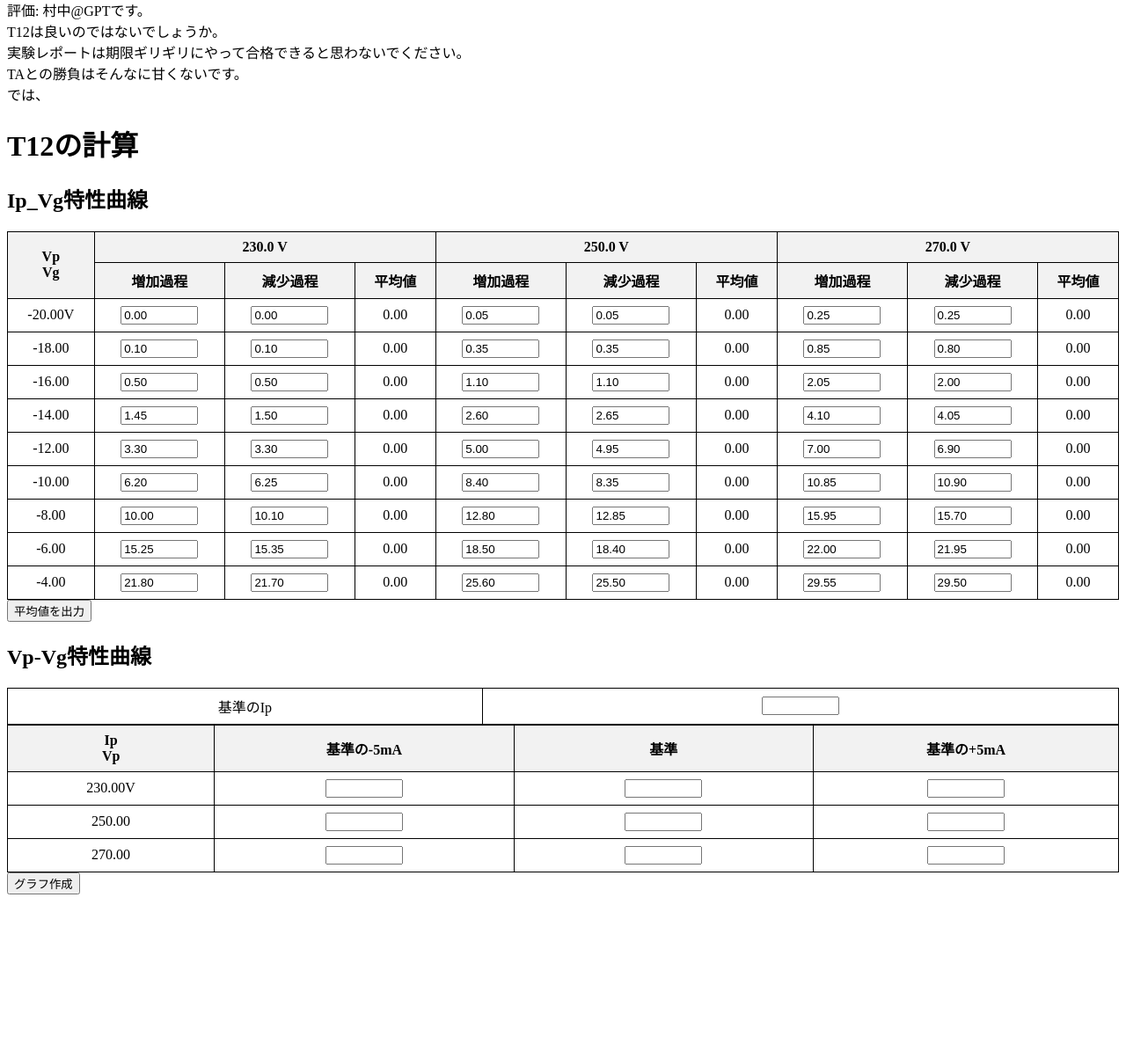
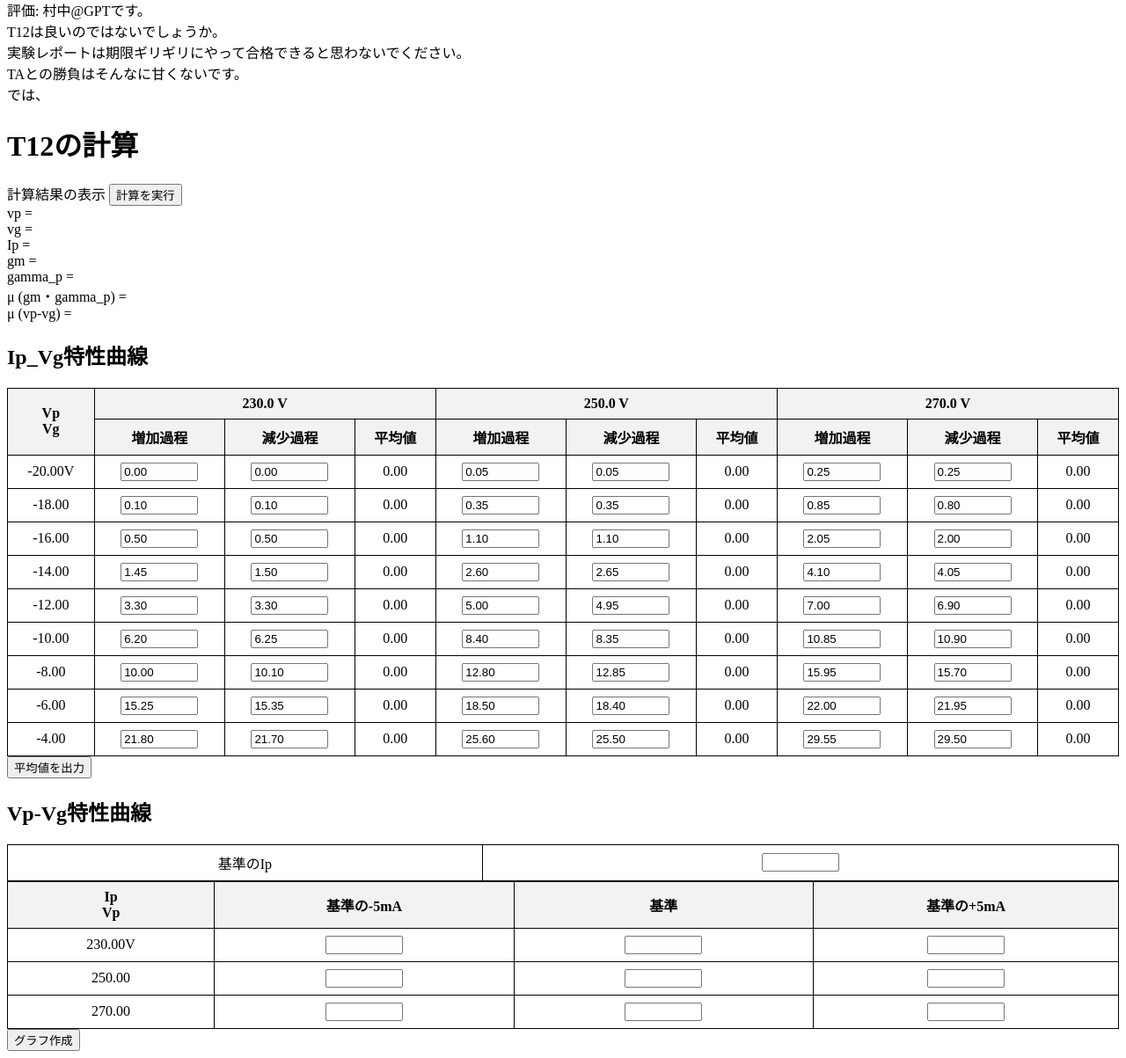
Before and after one commit to 2024AIT-OOP2-G04/physics_calculations, a Flask app: page / in a window 1280 px wide. Shown: the part 471-1674 px from the top of the page at 88% size. Before the commit the page ends 1488 px from the top, so only its background shows below. Run offline with Flask 3, Linux system fonts and the light colour scheme.

Commit message:
計算表示しました。

```diff
--- a/static/calculations/calculations_a.js
+++ b/static/calculations/calculations_a.js
@@ -0,0 +1,85 @@
+// Python の関数を JavaScript に変換したもの
+
+// gm の計算
+function calculate_gm(data) {
+    const vg_minus6_ip = data.calculation_gm.vg_minus6_ip * 0.001;  // mA → A
+    const ip_0_vg = Math.abs(data.calculation_gm.ip_0_vg);  // 絶対値を取る
+
+    const delta_ip = vg_minus6_ip;  // ΔIp
+    const delta_vg = ip_0_vg - 6.0;  // ΔVg
+
+    const gm = delta_ip / delta_vg;
+    return gm;
+}
+
+// γp の計算
+function calculate_gamma_p(data) {
+    const vp_180_ip = data.calculation_gamma_p.vp_180_ip * 0.001;  // mA → A
+    const vp_300_ip = data.calculation_gamma_p.vp_300_ip * 0.001;  // mA → A
+
+    const delta_vg = 300 - 180;  // ΔVg
+    const delta_ip = vp_300_ip - vp_180_ip;  // ΔIp
+
+    const gamma_p = delta_vg / delta_ip;
+    return gamma_p;
+}
+
+// μ の計算
+function calculate_mu(gm, gamma_p) {
+    const mu = gm * gamma_p;
+    return mu;
+}
+
+// Vp-Vg からの μ 計算
+function calculate_myu(data) {
+    const vp_180_vg = data.calculation_mu.vp_180_vg;
+    const vp_300_vg = data.calculation_mu.vp_300_vg;
+
+    // Vp-Vg の差分を計算
+    const delta_vg = 300 - 180;  // Vg の差分
+    const delta_vp = vp_300_vg - vp_180_vg;  // Vp の差分
+
+    // μ の計算
+    const myu = delta_vg / Math.abs(delta_vp);
+    return myu;
+}
+
+// 計算に使用するデータ
+const calculation_gm_data = {
+    "calculation_gm": {
+        "ip_default": 12.90,  // Ip のデフォルト値
+        "vg_minus6_ip": 17.7,
+        "ip_0_vg": -13.20
+    }
+};
+
+const calculation_gamma_p_data = {
+    "calculation_gamma_p": {
+        "vp_180_ip": 3.00,  // mA
+        "vp_300_ip": 20.3   // mA
+    }
+};
+
+const calculation_mu_data = {
+    "calculation_mu": {
+        "vp_180_vg": -3.90,
+        "vp_300_vg": -10.80
+    }
+};
+
+// 計算を実行
+function performCalculations() {
+    const gm = calculate_gm(calculation_gm_data);
+    const gamma_p = calculate_gamma_p(calculation_gamma_p_data);
+    const mu = calculate_mu(gm, gamma_p);
+    const myu = calculate_myu(calculation_mu_data);
+
+    // 結果をHTMLに表示
+    document.getElementById('result-vp').textContent = 'vp = 250.0 V';
+    document.getElementById('result-vg').textContent = 'vg = -8.00 V';
+    document.getElementById('result-ip').textContent = 'Ip = ' + calculation_gm_data.calculation_gm.ip_default.toFixed(2) + ' mA';
+    document.getElementById('result-gm').textContent = 'gm = ' + gm.toFixed(6) + ' Ω⁻¹';
+    document.getElementById('result-gamma-p').textContent = 'gamma_p = ' + gamma_p.toFixed(2) + ' Ω';
+    document.getElementById('result-mu').textContent = 'μ (gm・gamma_p) = ' + mu.toFixed(2);
+    document.getElementById('result-myu').textContent = 'μ (vp-vg) = ' + myu.toFixed(2);
+}
--- a/templates/index.html
+++ b/templates/index.html
@@ -88,7 +88,19 @@
   <div>
     <script src="/static/comment/comment.js"></script>
   </div>
+
   <h1>T12の計算</h1>
+  計算結果の表示
+  <button onclick="performCalculations()">計算を実行</button>
+
+  <div class="result" id="result-vp">vp = </div>
+  <div class="result" id="result-vg">vg = </div>
+  <div class="result" id="result-ip">Ip = </div>
+  <div class="result" id="result-gm">gm = </div>
+  <div class="result" id="result-gamma-p">gamma_p = </div>
+  <div class="result" id="result-mu">μ (gm・gamma_p) = </div>
+  <div class="result" id="result-myu">μ (vp-vg) = </div>
+
   <h2>Ip_Vg特性曲線</h2>
   <form onsubmit="handleSubmit(event)">
     <table>
```
Also changed, not shown: routes/api/calculations/calculations_a.py (+7 -0 lines).
